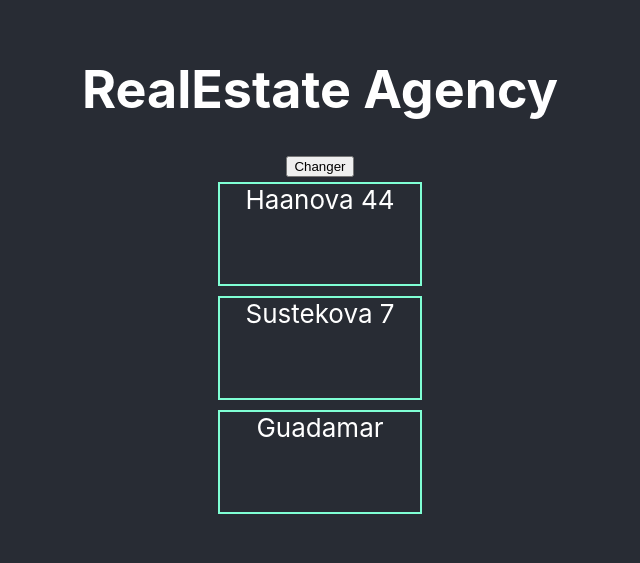
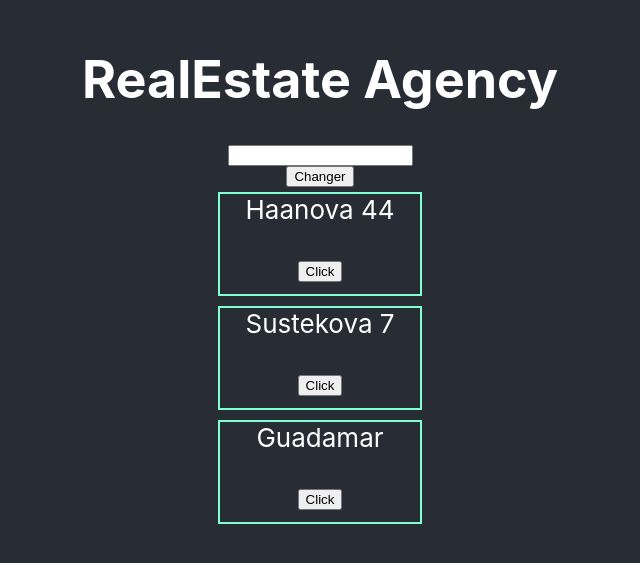
Before and after one commit to DmitriyVetrov/rocket-jump, a React (Create React App) app: page / in a window 1280 px wide. Shown: the part 129-692 px from the top of the page, without its empty margins (320-960 px from the left). Built offline with nearby package versions, Linux system fonts and the light colour scheme.

Commit message:
unit #17 - onChange input >> event.target.value

```diff
--- a/src/App.js
+++ b/src/App.js
@@ -13,10 +13,7 @@ class App extends Component {
     pageTitle: "RealEstate Agency",
   };
 
-  handleButton = () => {
-    console.log(1);
-    const oldTitle = this.state.pageTitle;
-    const newTitle = oldTitle + " (changed)";
+  handleButton = (newTitle) => {
     this.setState({ pageTitle: newTitle });
   };
 
@@ -24,12 +21,31 @@ class App extends Component {
     console.log("Render");
     return (
       <div className='App'>
-        <h1>{this.state.pageTitle.toString()}</h1>
+        <h1>{this.state.pageTitle}</h1>
 
-        <button onClick={this.handleButton}>Changer</button>
-        <Realt name={this.state.flats[0].addres}></Realt>
-        <Realt name={this.state.flats[1].addres}></Realt>
-        <Realt name={this.state.flats[2].addres}></Realt>
+        <input
+          type='text'
+          onChange={(e) => {
+            this.setState({ pageTitle: e.target.value });
+          }}
+        />
+        <button onClick={this.handleButton.bind(this, "(changed by main btn)")}>
+          Changer
+        </button>
+        <Realt
+          name={this.state.flats[0].addres}
+          onChangeRealt={this.handleButton}
+        ></Realt>
+        <Realt
+          name={this.state.flats[1].addres}
+          onChangeRealt={() => {
+            this.handleButton(this.state.flats[1].addres);
+          }}
+        ></Realt>
+        <Realt
+          name={this.state.flats[2].addres}
+          onChangeRealt={this.handleButton}
+        ></Realt>
       </div>
     );
   }
--- a/src/Components/Realt.jsx
+++ b/src/Components/Realt.jsx
@@ -2,7 +2,23 @@ import React from "react";
 import classes from "./Realt.module.css";
 
 function Realt(props) {
-  return <div className={classes.item}>{props.name}</div>;
+  return (
+    <>
+      <div className={classes.item}>
+        {props.name}
+        <p>
+          <button
+            onClick={props.onChangeRealt.bind(
+              props.onChangeRealt,
+              "Changed by " + props.name
+            )}
+          >
+            Click
+          </button>
+        </p>
+      </div>
+    </>
+  );
 }
 
 export default Realt;
```
